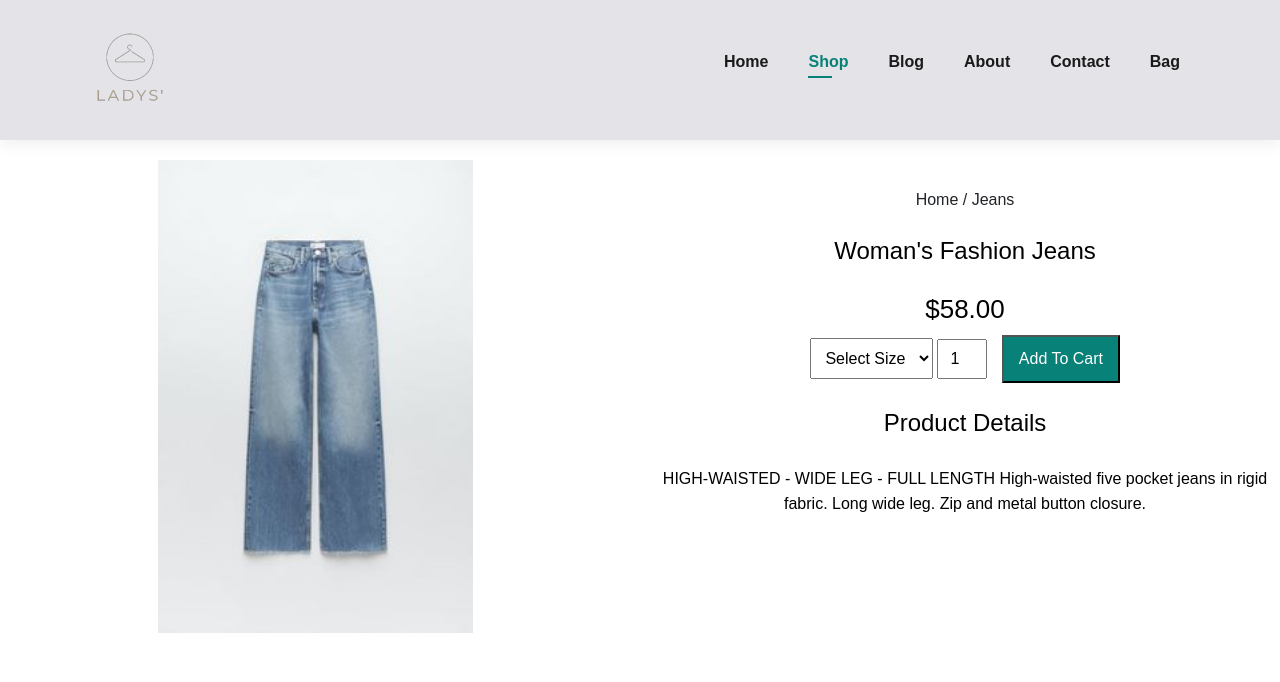
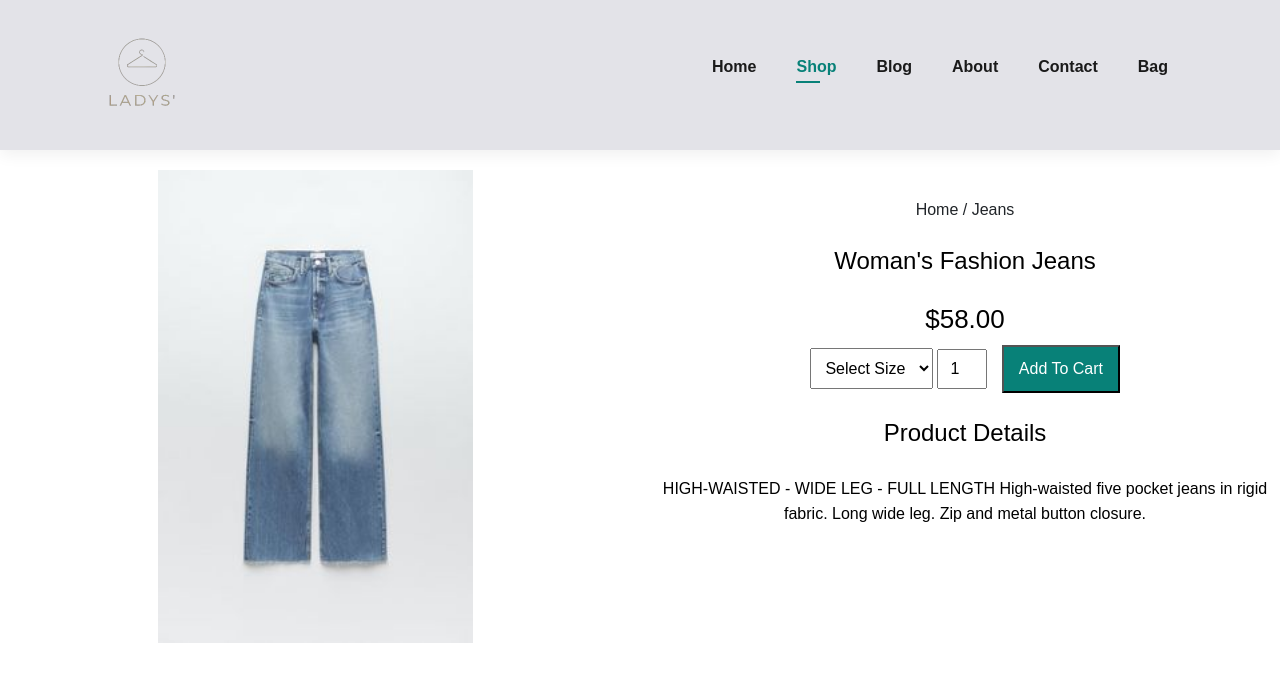
Before and after one commit to kaltrinaveliqi/kaltrinaaveliqi.github.io, a plain HTML site: page shop13.html in a window 1280 px wide. Drawn offline with nearby package versions, Linux system fonts and the light colour scheme; a web font is replaced by a local one.

Commit message:
Update shop13.html

```diff
--- a/shop13.html
+++ b/shop13.html
@@ -13,21 +13,26 @@
 
 
 <body id="Ladys' KV">
-    <section id="header">
-        <a href="#"><img src="logo-removebg-preview.png" class="k.v logo" alt="logo"></a>
-
-        <div>
+    <nav class="navbar navbar-expand-md bg-body-tertiary" id="header">
+        <div class="container-fluid">
+          <a class="navbar-brand" href="#">
+            <img src="logo-removebg-preview.png" alt="Logo" class="d-inline-block">
+          </a>
+          <button class="navbar-toggler" type="button" data-bs-toggle="collapse" data-bs-target="#navbarNav" aria-controls="navbarNav" aria-expanded="true" aria-label="Toggle navigation">
+            <span class="navbar-toggler-icon"></span>
+          </button>
+          <div class="navbar-collapse collapse show" id="navbarNav" style="">
             <ul id="navbar">
-                <li><a  href="index.html">Home</a></li>
+                <li><a href="index.html">Home</a></li>
                 <li><a class="k.v active" href="shop.html">Shop</a></li>
                 <li><a href="blog.html">Blog</a></li>
                 <li><a href="about.html">About</a></li>
                 <li><a href="contact.html">Contact</a></li>
                 <li><a href="bag.html">Bag</a></li>
-
             </ul>
+          </div>
         </div>
-    </section>
+      </nav>
 
         <!--cardi1-->
         <section id="prodetails" class="k.v section-p1">
```
